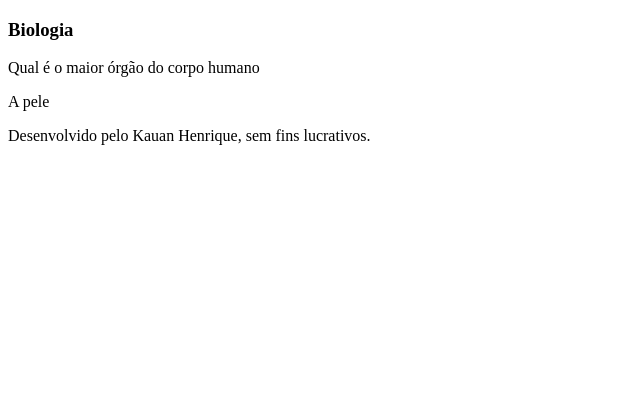
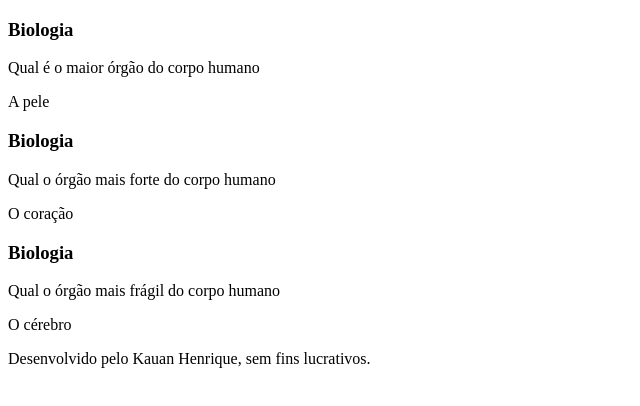
Before and after one commit to kauanpatrocinio/FlashCard, a plain HTML site: page index.html in a window 1280 px wide. Shown: the whole page, without its empty margins (0-640 px from the left). Drawn offline with Linux system fonts and the light colour scheme.

Commit message:
Update index.html

```diff
--- a/index.html
+++ b/index.html
@@ -11,13 +11,38 @@
     <main>
         <section id="container">
             <article class="cartao">
-
+                <div class="cartao_conteudo">
+                    <h3>Biologia</h3>
+                    <div class="cartao__conteudo__pergunta">
+                        <p>Qual é o maior órgão do corpo humano</p>
+                    </div>
+                    <div class="cartao__conteudo__resposta">
+                        <p>A pele</p>
+                    </div>
+                </div>
             </article>
-            <div class="cartao_conteudo">
-                <h3>Biologia</h3>
-                <div class="cartao__conteudo__pergunta"><p>Qual é o maior órgão do corpo humano</p></div>
-                <div class="cartao__conteudo__resposta"><p>A pele</p></div>
-            </div>
+              <article class="cartao">
+                <div class="cartao_conteudo">
+                    <h3>Biologia</h3>
+                    <div class="cartao__conteudo__pergunta">
+                        <p>Qual o órgão mais forte do corpo humano</p>
+                    </div>
+                    <div class="cartao__conteudo__resposta">
+                        <p>O coração</p>
+                    </div>
+                </div>
+            </article>
+                    <article class="cartao">
+                <div class="cartao_conteudo">
+                    <h3>Biologia</h3>
+                    <div class="cartao__conteudo__pergunta">
+                        <p>Qual o órgão mais frágil do corpo humano</p>
+                    </div>
+                    <div class="cartao__conteudo__resposta">
+                        <p>O cérebro</p>
+                    </div>
+                </div>
+            </article>
         </section>
     </main>
 </body>
```
